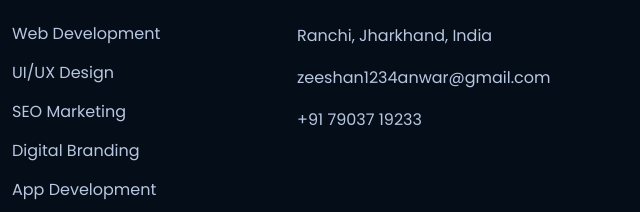
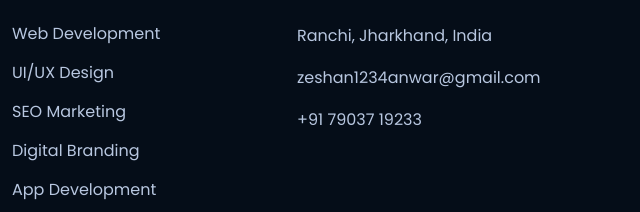
Before and after one commit to Zeeshan-48/DigiFlow, a plain HTML site: page bootstrap project/index.html in a window 1280 px wide. Shown: the part 5897-6109 px from the top of the page, 640-1280 px from the left. Drawn offline with nearby package versions, Linux system fonts and the light colour scheme.

Commit message:
email correction

```diff
--- a/bootstrap project/index.html
+++ b/bootstrap project/index.html
@@ -928,7 +928,7 @@
           </p>
 
           <p>
-            zeeshan1234anwar@gmail.com
+            zeshan1234anwar@gmail.com
           </p>
 
           <p>
```
